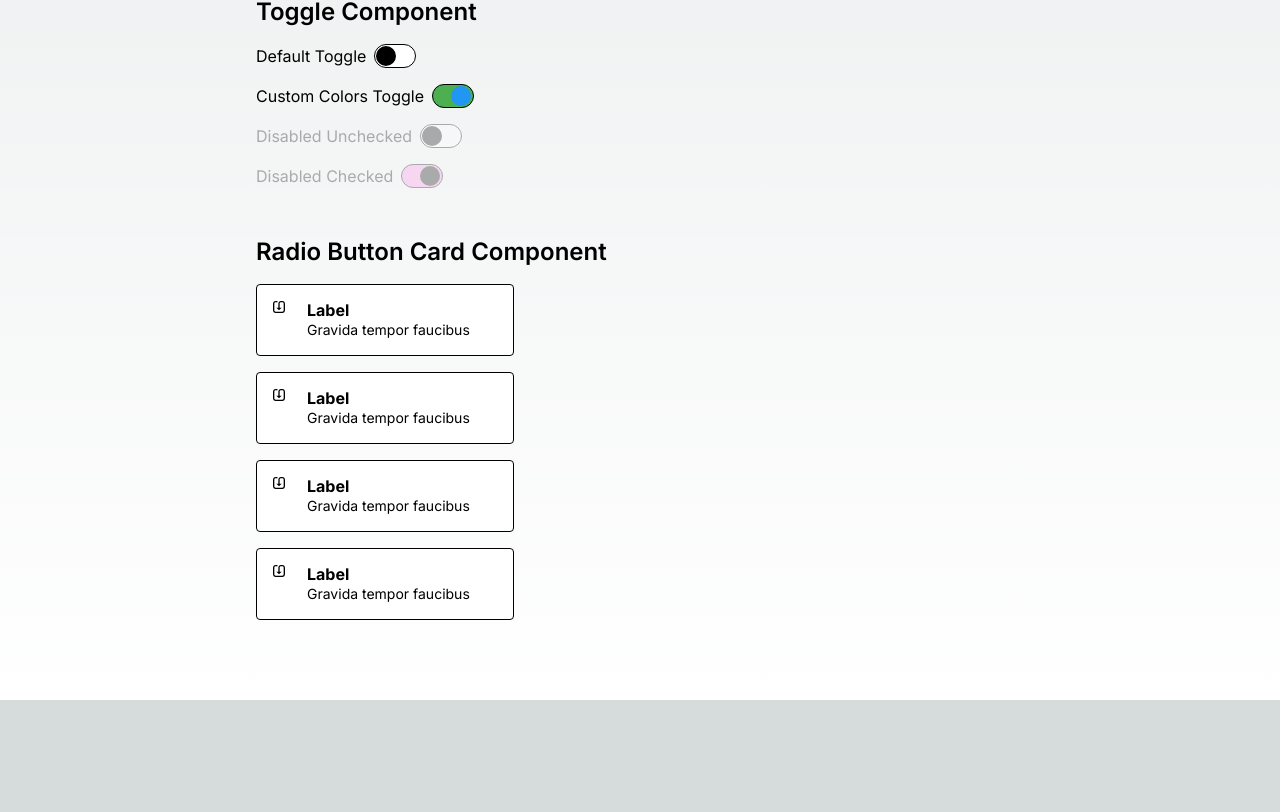
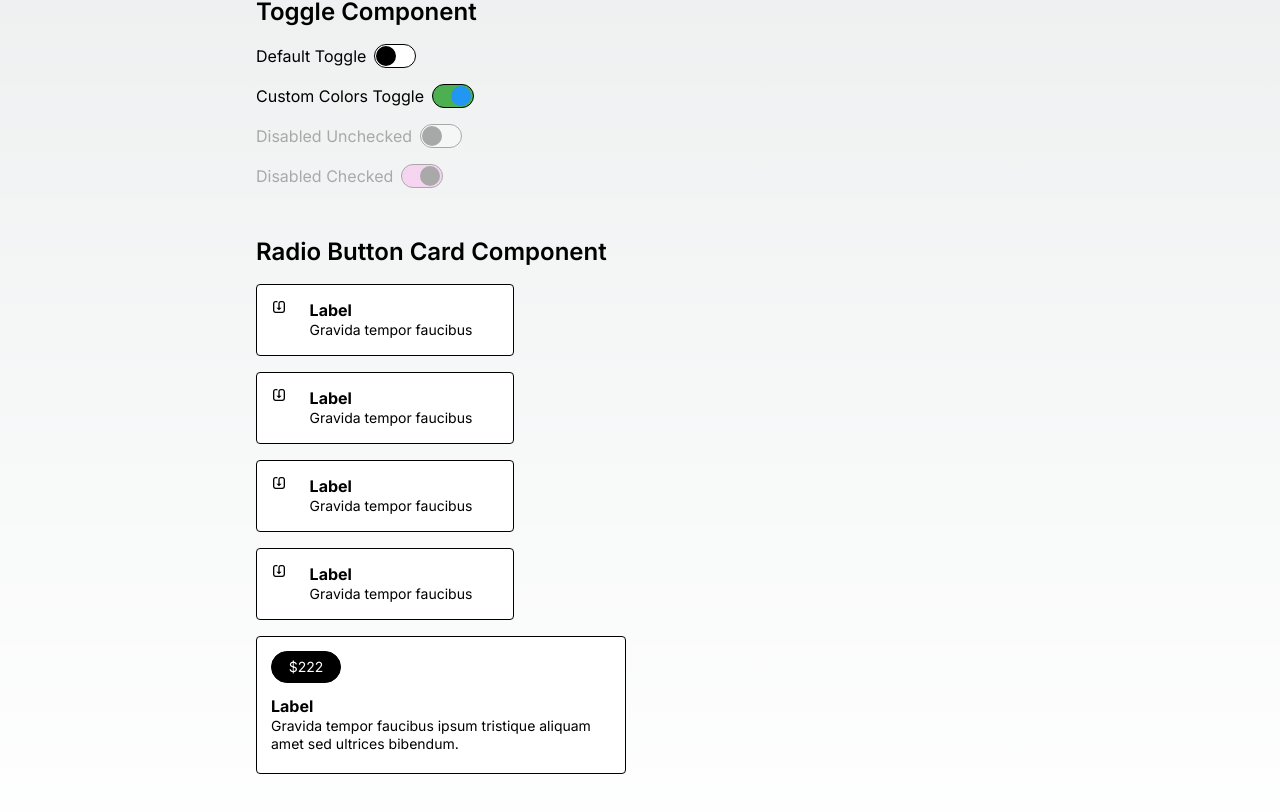
Before and after one commit to m2rads/financial-calendar, a Next.js app: page /playground in a window 1280 px wide. Shown: the part 1304-2116 px from the top of the page. Before the commit the page ends 2004 px from the top, so only its background shows below. Built offline with nearby package versions, Linux system fonts and the light colour scheme.

Commit message:
add radio button group

```diff
--- a/app/playground/page.tsx
+++ b/app/playground/page.tsx
@@ -254,6 +254,14 @@ export default function Playground() {
               selected={selectedRadio === 'radio4'}
               onClick={handleRadioButtonClick('radio4')}
             />
+            <RadioButtonCard
+              title="Label"
+              description="Gravida tempor faucibus ipsum tristique aliquam amet sed ultrices bibendum."
+              pillText="$222"
+              orientation="vertical"
+              selected={selectedRadio === 'radio5'}
+              onClick={handleRadioButtonClick('radio5')}
+            />
           </div>
         </section>
 
--- a/components/ui/radioButtonCard.tsx
+++ b/components/ui/radioButtonCard.tsx
@@ -2,9 +2,10 @@ import React, { useState } from "react";
 import { cva, type VariantProps } from "class-variance-authority";
 import { cn } from "@/lib/utils";
 import { SaveIcon } from "@/components/icons";
+import { Pill } from "@/components/ui/pill";
 
 const radioButtonCardVariants = cva(
-  "flex flex-row justify-start items-start gap-3 w-[258px] h-[72px] p-3.5 border border-black border-solid rounded box-border transition-all duration-200 cursor-pointer",
+  "flex p-3.5 border border-black border-solid rounded box-border transition-all duration-200 cursor-pointer",
   {
     variants: {
       state: {
@@ -13,9 +14,14 @@ const radioButtonCardVariants = cva(
         hover: "bg-[rgba(255,255,255,1)] shadow-[4px_4px_0px_0px_rgba(0,0,0,1)] mix-blend-multiply",
         disabled: "bg-[rgba(255,255,255,1)] opacity-30 cursor-not-allowed",
       },
+      orientation: {
+        horizontal: "flex-row w-[258px] h-[72px] gap-3",
+        vertical: "flex-col w-[370px] h-[138px] gap-3",
+      },
     },
     defaultVariants: {
       state: "unselected",
+      orientation: "horizontal",
     },
   }
 );
@@ -26,14 +32,16 @@ export interface RadioButtonCardProps
   title: string;
   description: string;
   icon?: React.ReactNode;
+  pillText?: string;
   backgroundColor?: string;
   disabled?: boolean;
   selected?: boolean;
+  orientation?: "horizontal" | "vertical";
   onClick?: () => void;
 }
 
 const RadioButtonCard = React.forwardRef<HTMLDivElement, RadioButtonCardProps>(
-  ({ className, state, title, description, icon = <SaveIcon />, backgroundColor = "rgba(255,255,255,1)", disabled = false, selected = false, onClick, ...props }, ref) => {
+  ({ className, state, title, description, icon = <SaveIcon className="w-8 h-8" />, pillText, backgroundColor = "rgba(255,255,255,1)", disabled = false, selected = false, orientation = "horizontal", onClick, ...props }, ref) => {
     const [isHovered, setIsHovered] = useState(false);
 
     const cardStyle = {
@@ -42,7 +50,7 @@ const RadioButtonCard = React.forwardRef<HTMLDivElement, RadioButtonCardProps>(
 
     return (
       <div
-        className={cn(radioButtonCardVariants({ state: disabled ? "disabled" : isHovered ? "hover" : selected ? "selected" : "unselected" }), className)}
+        className={cn(radioButtonCardVariants({ state: disabled ? "disabled" : isHovered ? "hover" : selected ? "selected" : "unselected", orientation }), className)}
         ref={ref}
         style={cardStyle}
         onMouseEnter={() => !disabled && setIsHovered(true)}
@@ -50,8 +58,12 @@ const RadioButtonCard = React.forwardRef<HTMLDivElement, RadioButtonCardProps>(
         onClick={!disabled ? onClick : undefined}
         {...props}
       >
-        <div className="w-6 h-6">{icon}</div>
-        <div className="relative flex flex-col justify-start items-start w-[190px] h-[100%] box-border">
+        {pillText ? (
+          <Pill text={pillText} size="regular" className="w-[70px]" />
+        ) : (
+          <div className="w-8 h-8">{icon}</div>
+        )}
+        <div className="relative flex flex-col justify-start items-start w-full h-full box-border">
           <p className="absolute top-[22px] text-sm leading-[130%] font-mabry-pro font-[400]">
             {description}
           </p>
```
